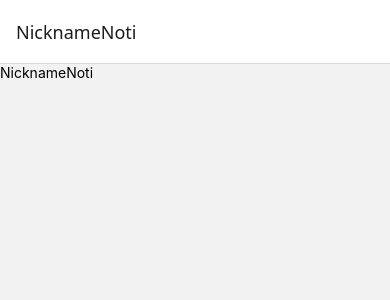
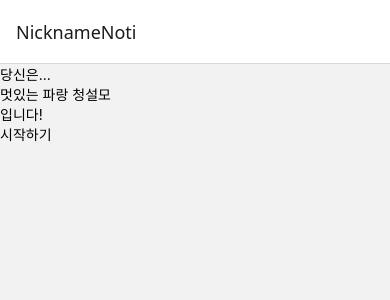
Before and after one commit to itismilob/GooApp, a React Native app in the folder GooApp_FE/: screen / in a window 390 px wide. Shown: the top 300 px of the page. Built offline with nearby package versions, Linux system fonts and the light colour scheme.

Commit message:
feat: 닉네임 안내 화면 생성
시작하기 - 홈화면으로 이동

```diff
--- a/GooApp_FE/src/screens/Loading.tsx
+++ b/GooApp_FE/src/screens/Loading.tsx
@@ -1,6 +1,6 @@
-import { NativeStackNavigationProp } from '@react-navigation/native-stack';
 import { useEffect } from 'react';
 import { Text, View } from 'react-native';
+import { NativeStackNavigationProp } from '@react-navigation/native-stack';
 import { DefaultNavigatorParams } from '../types/navigationTypes';
 import { useNavigation } from '@react-navigation/native';
 
--- a/GooApp_FE/src/screens/NicknameNoti.tsx
+++ b/GooApp_FE/src/screens/NicknameNoti.tsx
@@ -1,5 +1,27 @@
-import { Text } from 'react-native';
+import { Pressable, Text, View } from 'react-native';
+import { NativeStackNavigationProp } from '@react-navigation/native-stack';
+import { DefaultNavigatorParams } from '../types/navigationTypes';
+import { useNavigation } from '@react-navigation/native';
 
 export default function NicknameNoti() {
-  return <Text>NicknameNoti</Text>;
+  type NavigationProp = NativeStackNavigationProp<
+    DefaultNavigatorParams,
+    'NicknameNoti'
+  >;
+  const navigation = useNavigation<NavigationProp>();
+
+  return (
+    <View>
+      <Text>당신은...</Text>
+      <Text>멋있는 파랑 청설모</Text>
+      <Text>입니다!</Text>
+      <Pressable
+        onPress={() => {
+          navigation.replace('Home');
+        }}
+      >
+        <Text>시작하기</Text>
+      </Pressable>
+    </View>
+  );
 }
```
